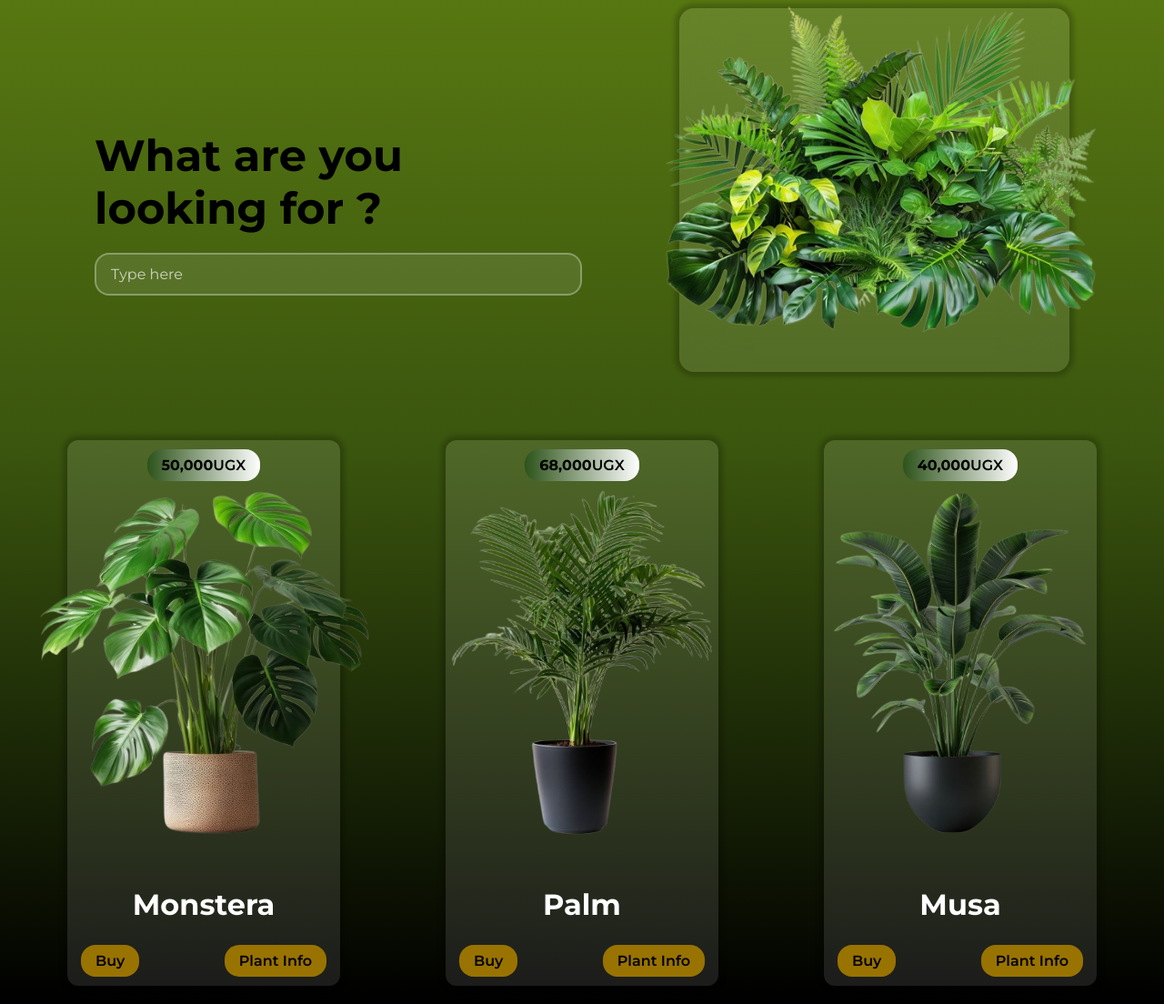
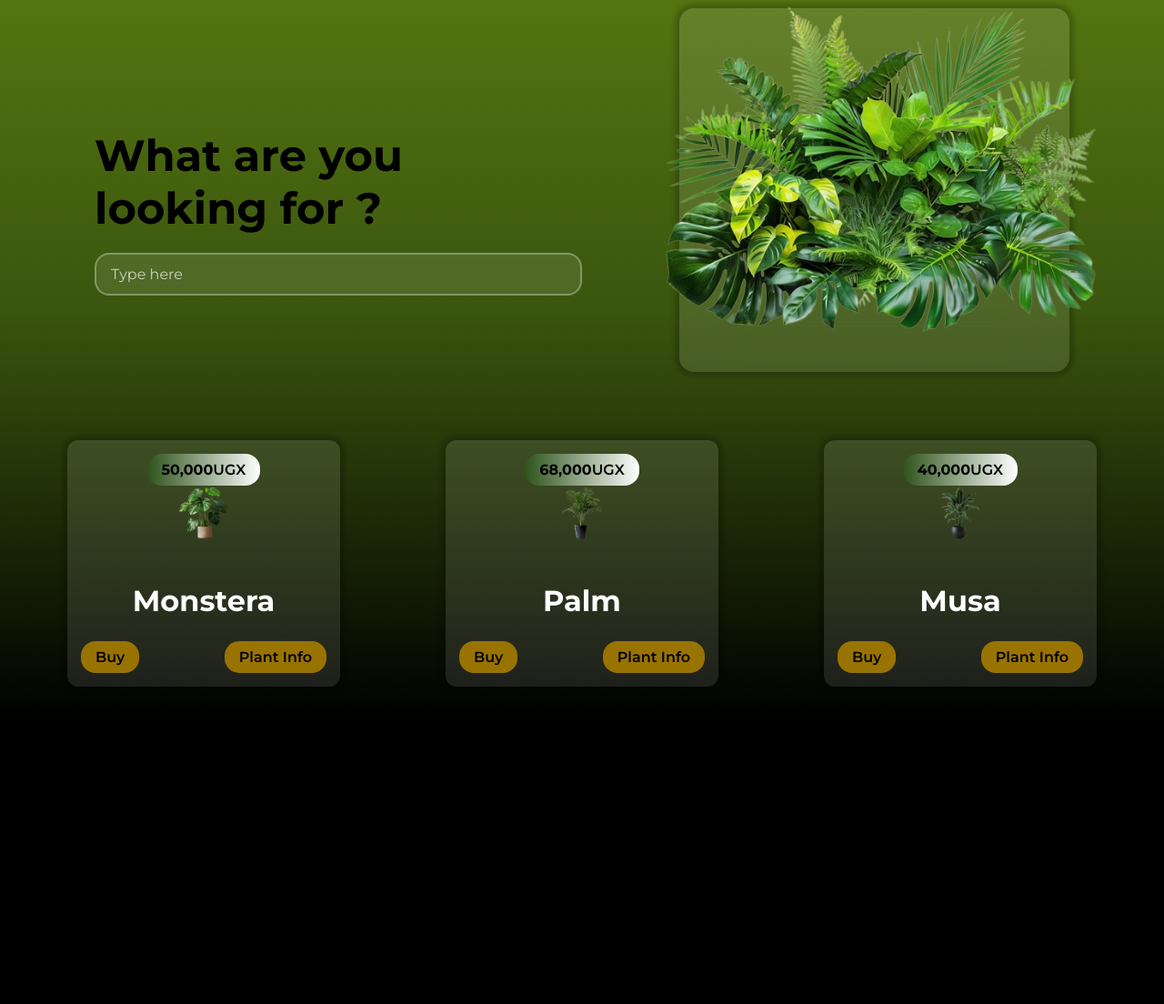
Before and after one commit to Mirembe-Peace/Eden_Botanical_Gardens, a PHP site: page / in a window 1280 px wide. Shown: the part 106-1210 px from the top of the page at 91% size. After the commit the page ends 861 px from the top, so only its background shows below. Run offline with PHP 8.4, Linux system fonts and the light colour scheme; some web fonts are replaced.

Commit message:
some fixes

```diff
--- a/style/style.css
+++ b/style/style.css
@@ -180,7 +180,7 @@ main{
     color: white;
     user-select: none;
     width: 300px;
-    height: 600px;
+    height: auto;
     padding: 15px;
     display: flex;
     flex-direction: column;
@@ -197,7 +197,7 @@ main{
 
 .plants{
     border-radius: 12px;
-    height: 70%;
+    height: 60px;
     width: auto;
     object-fit: cover;
     margin-bottom: 15px;
```
